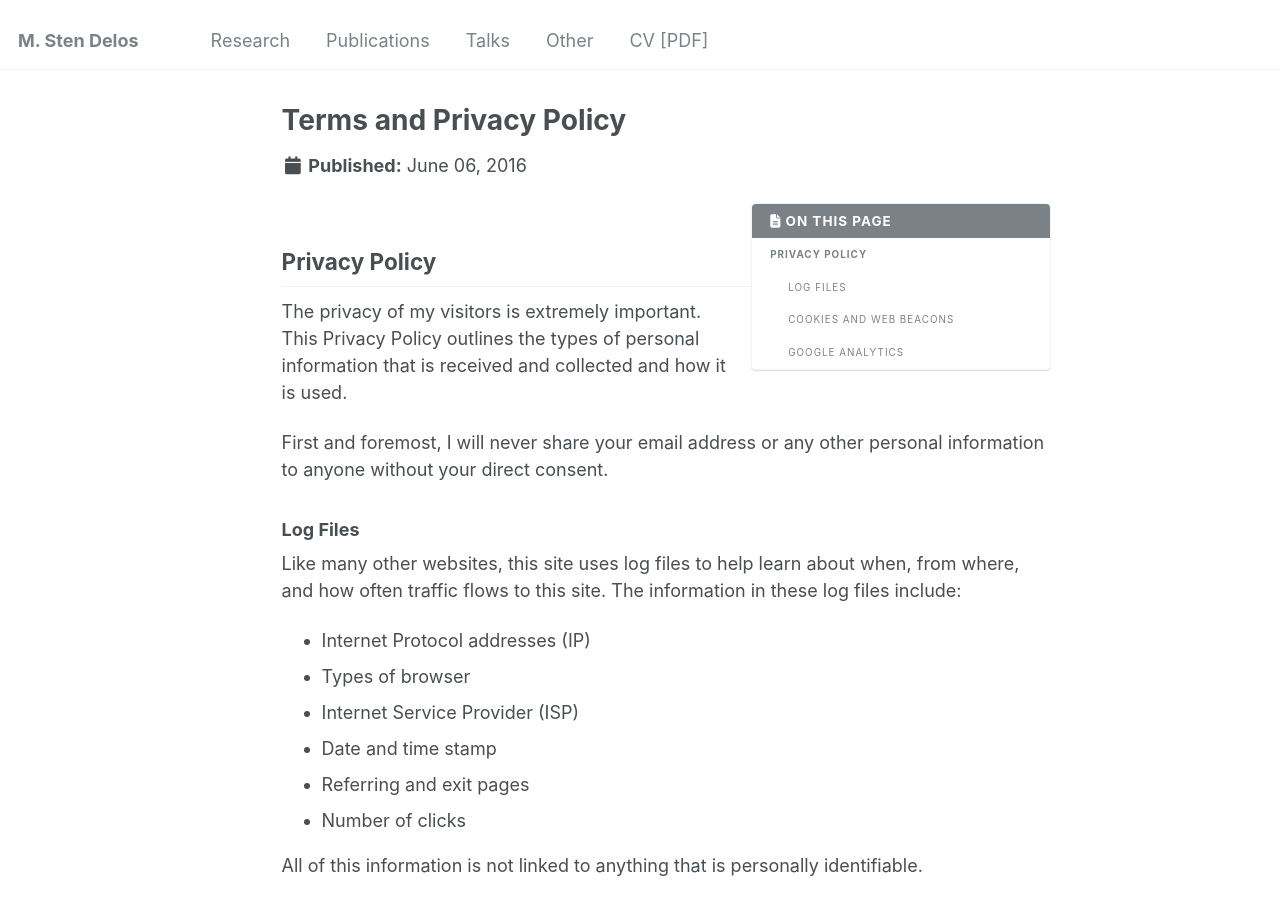
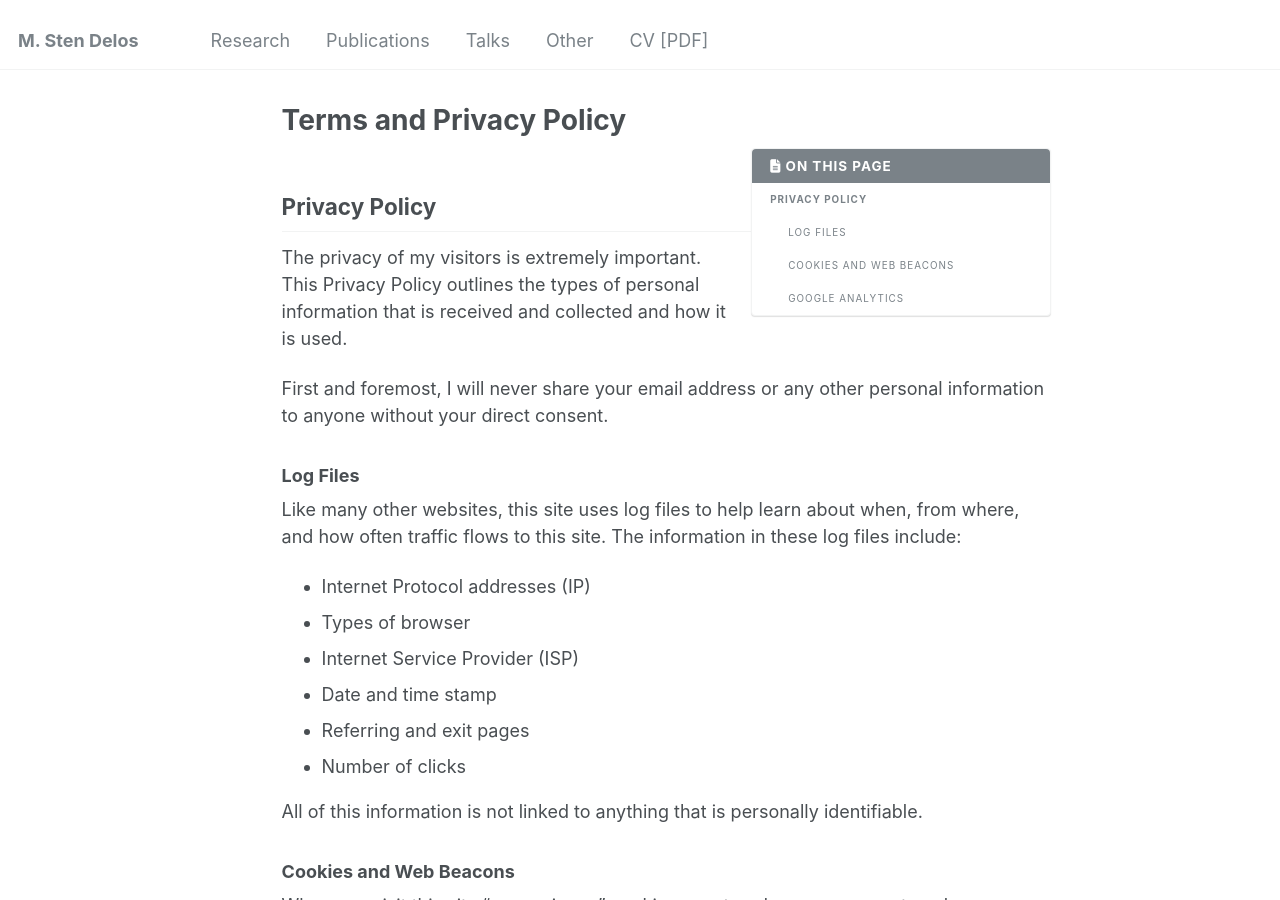
Before and after one commit to delos/delos.github.io, a Jekyll site: the page built from _pages/terms.md, in a window 1280 px wide and 900 px high. Built offline with Jekyll 4.4.1, drawn with Linux system fonts in a browser that asks for light colours.

Commit message:
try to remove publish date

```diff
--- a/_layouts/single.html
+++ b/_layouts/single.html
@@ -31,7 +31,7 @@
             <p class="page__meta"><i class="fa fa-clock-o" aria-hidden="true"></i> {% include read-time.html %}</p>
           {% endif %}
         {% if page.modified %}
-          <p class="page__date"><strong><i class="fa fa-fw fa-calendar" aria-hidden="true"></i> {{ site.data.ui-text[site.locale].date_label | default: "Last updated::" }}</strong> <time datetime="{{ page.modified | date: "%Y-%m-%d" }}">{{ page.modified | date: "%B %d, %Y" }}</time></p>
+          <!--<p class="page__date"><strong><i class="fa fa-fw fa-calendar" aria-hidden="true"></i> {{ site.data.ui-text[site.locale].date_label | default: "Published:" }}</strong> <time datetime="{{ page.modified | date: "%Y-%m-%d" }}">{{ page.modified | date: "%B %d, %Y" }}</time></p>-->
         {% endif %}
 
         {% if page.collection == 'teaching' %}
@@ -39,7 +39,7 @@
         {% elsif page.venue and page.date %}
           <p>Published in <i>{{ page.venue }}</i>, {{ page.date | default: "1900-01-01" | date: "%Y" }} </p>
         {% elsif page.date %}
-          <p class="page__date"><strong><i class="fa fa-fw fa-calendar" aria-hidden="true"></i> {{ site.data.ui-text[site.locale].date_label | default: "Last updated:" }}</strong> <time datetime="{{ page.date | date_to_xmlschema }}">{{ page.date | default: "1900-01-01" | date: "%B %d, %Y" }}</time></p>
+          <!--<p class="page__date"><strong><i class="fa fa-fw fa-calendar" aria-hidden="true"></i> {{ site.data.ui-text[site.locale].date_label | default: "Published:" }}</strong> <time datetime="{{ page.date | date_to_xmlschema }}">{{ page.date | default: "1900-01-01" | date: "%B %d, %Y" }}</time></p>-->
         {% endif %}
         </header>
       {% endunless %}
```
